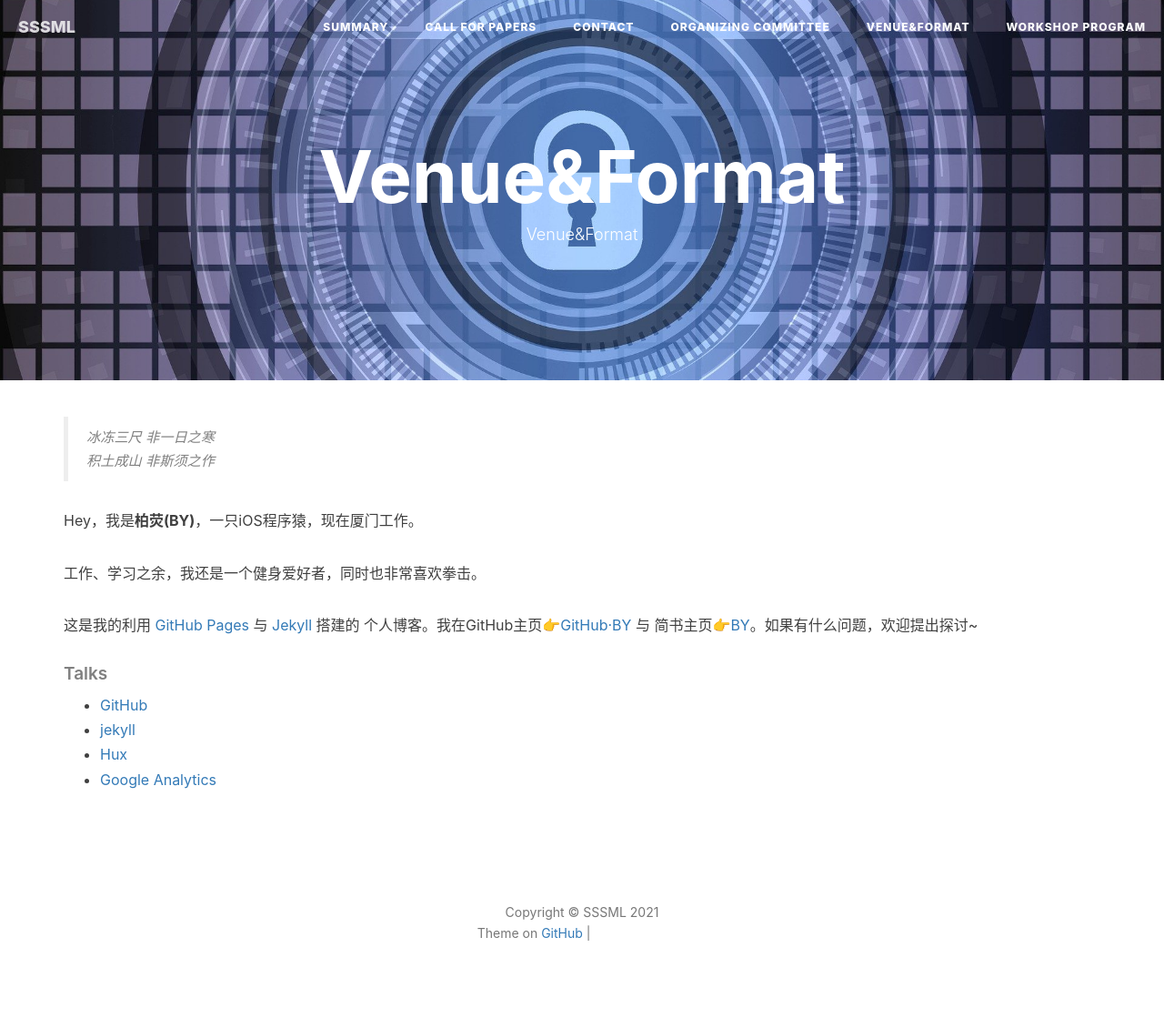
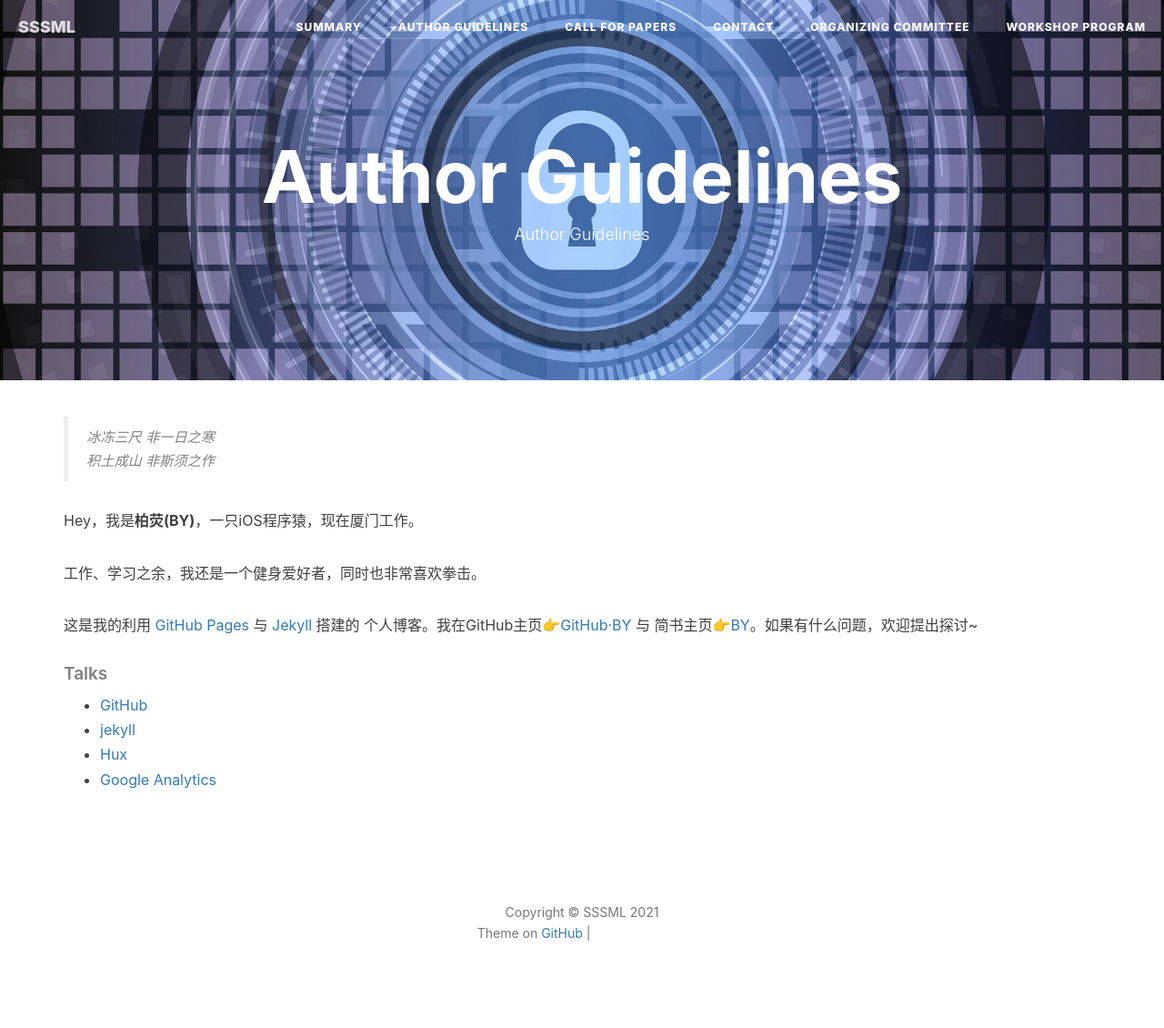
Before and after one commit to Gahory/SSSML2021, a Jekyll site: the page built from Author Guidelines.html, in a window 1280 px wide. Shown: the whole page at 91% size. Built offline with Jekyll 4.4.1, drawn with Linux system fonts in a browser that asks for light colours; nearby versions of some CDN libraries; comment, search, counter and statistics services are not loaded; grey boxes are pictures that could not be loaded.

Commit message:
Update and rename Venue&Format.html to Author Guidelines.html

```diff
--- a/Venue&Format.html
+++ b/Author Guidelines.html
@@ -1,7 +1,7 @@
 ---
 layout: page
-title: "Venue&Format"
-description: "Venue&Format"
+title: "Author Guidelines"
+description: "Author Guidelines"
 header-img: "img/post-bg-desk.jpg"
 ---
 
```
